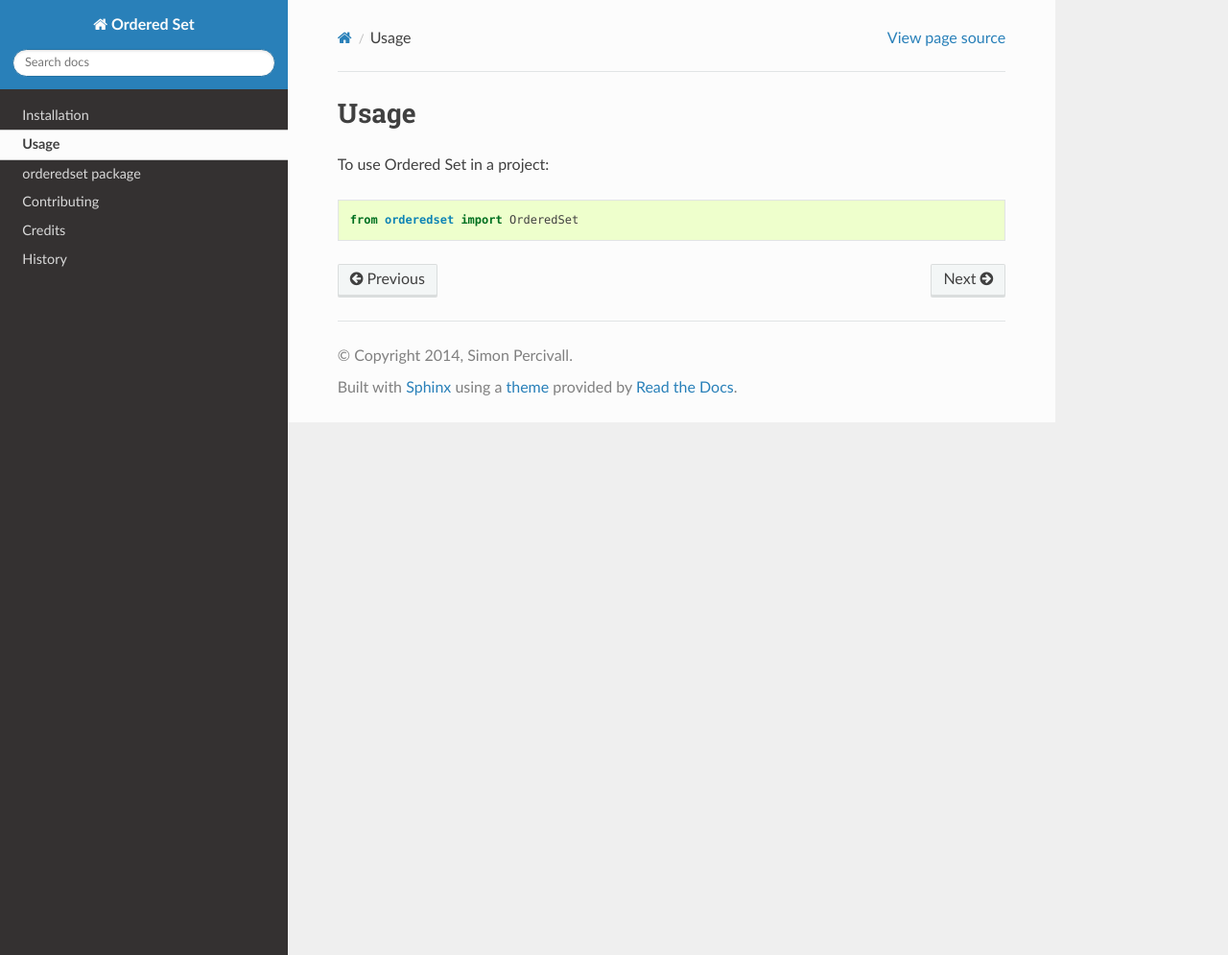
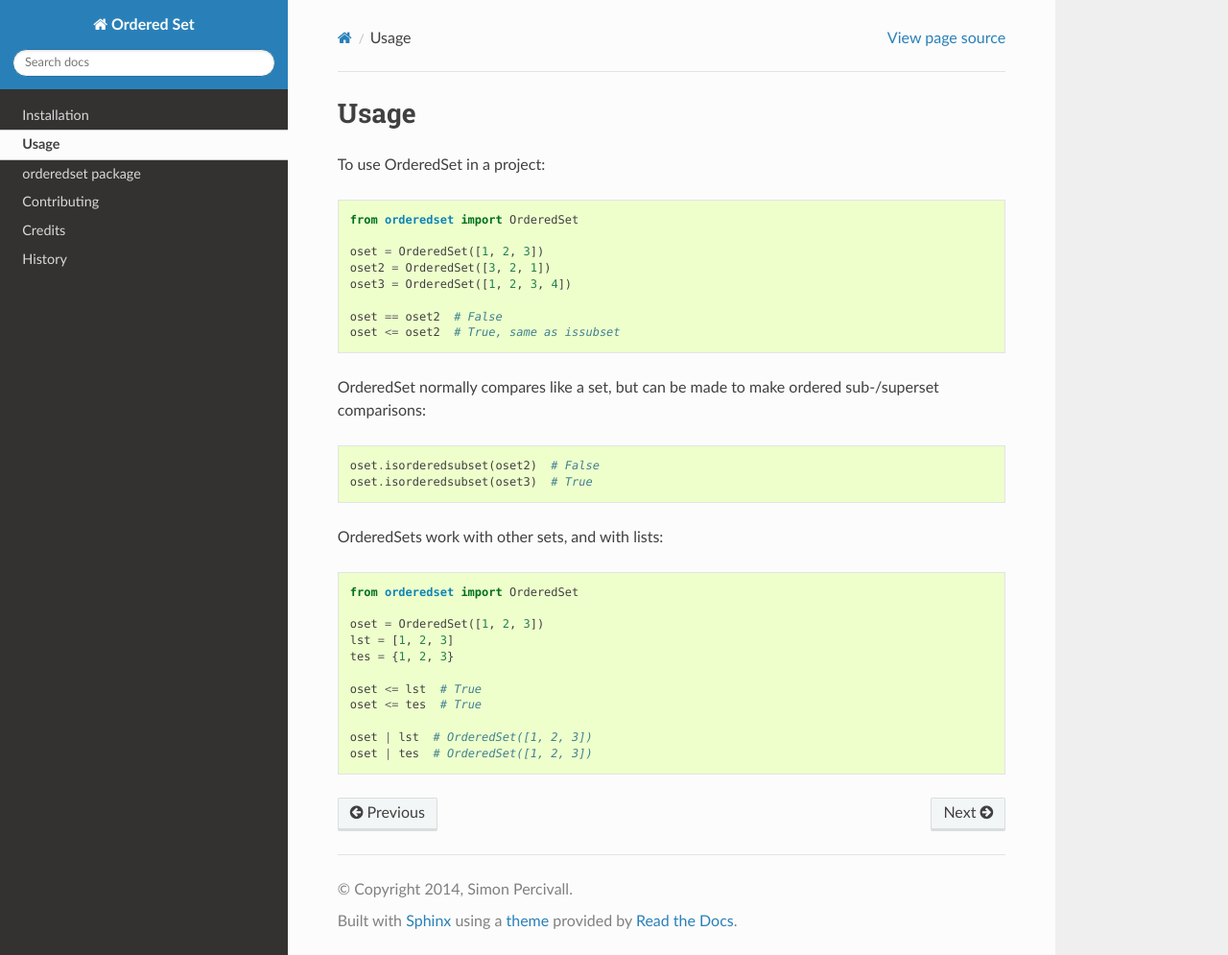
Before and after one commit to simonpercivall/orderedset, a Sphinx documentation site: the page built from docs/usage.rst, in a window 1280 px wide and 995 px high. Shown: the whole window at 96% size. Built offline with Sphinx 7.4.7 and the Read the Docs theme 2.0.0, drawn with Linux system fonts in a browser that asks for light colours; the version number could not be read and is left out.

Commit message:
Make comparisons against all sets unordered.
This is a breaking change. Comparisons against other OrderedSets are now
performed unordered, except for equality checks.

Two new methods have been added to perform ordered comparisons.

```diff
--- a/docs/index.rst
+++ b/docs/index.rst
@@ -21,5 +21,3 @@ Indices and tables
 ==================
 
 * :ref:`genindex`
-* :ref:`modindex`
-* :ref:`search`
--- a/docs/installation.rst
+++ b/docs/installation.rst
@@ -4,9 +4,4 @@ Installation
 
 At the command line::
 
-    $ easy_install orderedset
-
-Or, if you have virtualenvwrapper installed::
-
-    $ mkvirtualenv orderedset
     $ pip install orderedset
--- a/docs/usage.rst
+++ b/docs/usage.rst
@@ -2,6 +2,35 @@
 Usage
 =====
 
-To use Ordered Set in a project::
+To use OrderedSet in a project::
 
     from orderedset import OrderedSet
+
+    oset = OrderedSet([1, 2, 3])
+    oset2 = OrderedSet([3, 2, 1])
+    oset3 = OrderedSet([1, 2, 3, 4])
+
+    oset == oset2  # False
+    oset <= oset2  # True, same as issubset
+
+
+OrderedSet normally compares like a set, but can be made to make
+ordered sub-/superset comparisons::
+
+    oset.isorderedsubset(oset2)  # False
+    oset.isorderedsubset(oset3)  # True
+
+
+OrderedSets work with other sets, and with lists::
+
+    from orderedset import OrderedSet
+
+    oset = OrderedSet([1, 2, 3])
+    lst = [1, 2, 3]
+    tes = {1, 2, 3}
+
+    oset <= lst  # True
+    oset <= tes  # True
+
+    oset | lst  # OrderedSet([1, 2, 3])
+    oset | tes  # OrderedSet([1, 2, 3])
```
Also changed, not shown: HISTORY.rst (+10 -0 lines), 3 other files.
